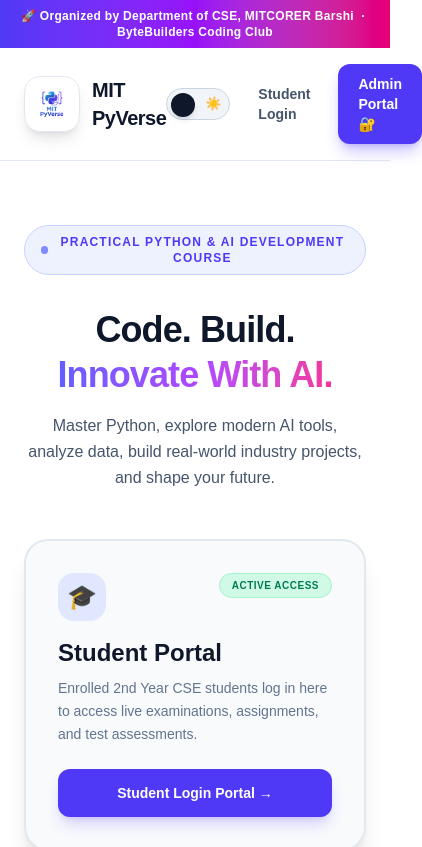
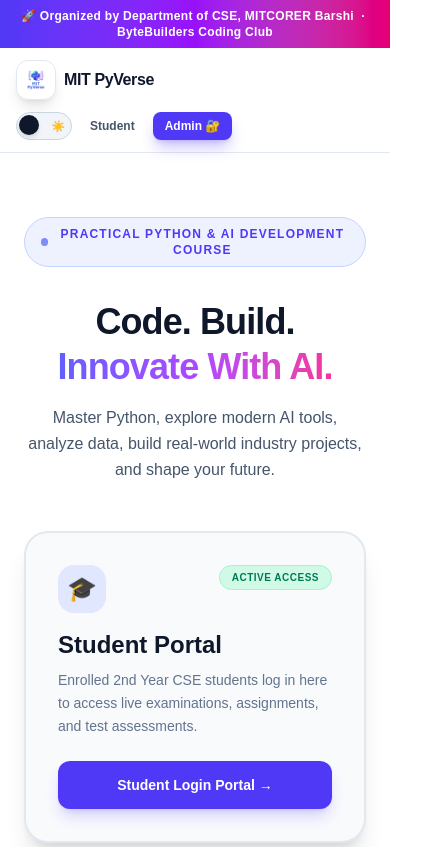
Before and after one commit to tejastikkas5/mitpyverse, a Next.js app: page / in a window 390 px wide. Shown: the top 847 px of the page, 422 px wide, since content can reach past the window. Built offline with nearby package versions, Linux system fonts and the light colour scheme.

Commit message:
Make full application mobile responsive

```diff
--- a/app/(admin)/admin/layout.tsx
+++ b/app/(admin)/admin/layout.tsx
@@ -11,12 +11,13 @@
 }) {
   return (
     <ThemeProvider>
-      <div className="min-h-screen bg-slate-950 text-slate-100 flex transition-colors duration-200">
-        {/* Sidebar */}
-        <aside className="w-64 bg-slate-900 border-r border-slate-800 flex flex-col justify-between transition-colors duration-200">
+      <div className="min-h-screen bg-slate-950 text-slate-100 flex flex-col md:flex-row transition-colors duration-200">
+        {/* Sidebar / Top Nav on Mobile */}
+        <aside className="w-full md:w-64 bg-slate-900 border-b md:border-b-0 md:border-r border-slate-800 flex flex-col justify-between transition-colors duration-200 flex-shrink-0">
           <div>
-            <div className="p-5 border-b border-slate-800 flex items-center gap-3">
-              <div className="w-16 h-16 rounded-2xl bg-white flex items-center justify-center shadow-lg overflow-hidden flex-shrink-0 p-1">
+            <div className="p-4 md:p-5 border-b border-slate-800 flex items-center justify-between md:justify-start gap-3">
+              <div className="flex items-center gap-3">
+                <div className="w-10 h-10 md:w-14 md:h-14 rounded-xl md:rounded-2xl bg-white flex items-center justify-center shadow-lg overflow-hidden flex-shrink-0 p-1">
                   <Image
                     src="/PyVerse_logo.png"
                     alt="PyVerse Logo"
@@ -26,34 +27,44 @@
                   />
                 </div>
                 <div>
-                <h1 className="font-extrabold text-slate-100 leading-none">MITPyVerse</h1>
+                  <h1 className="font-extrabold text-slate-100 leading-none text-base md:text-lg">MITPyVerse</h1>
                   <span className="text-xs text-indigo-400 font-bold">Admin Portal</span>
                 </div>
               </div>
 
-            <nav className="p-4 space-y-1">
+              <form action={adminLogoutAction} className="md:hidden">
+                <button
+                  type="submit"
+                  className="text-xs text-rose-400 hover:text-rose-300 font-bold px-2.5 py-1.5 bg-rose-500/10 hover:bg-rose-500/20 rounded-lg transition-colors border border-rose-500/20"
+                >
+                  Logout
+                </button>
+              </form>
+            </div>
+
+            <nav className="p-2 md:p-4 flex md:flex-col overflow-x-auto space-x-1 md:space-x-0 md:space-y-1">
               <Link
                 href="/admin"
-                className="flex items-center gap-3 px-3 py-2.5 rounded-xl text-sm font-medium text-slate-300 hover:text-white hover:bg-slate-800 transition-colors"
+                className="flex items-center gap-2 md:gap-3 px-3 py-2 md:py-2.5 rounded-xl text-xs md:text-sm font-medium text-slate-300 hover:text-white hover:bg-slate-800 transition-colors whitespace-nowrap"
               >
                 📊 Dashboard
               </Link>
               <Link
                 href="/admin/students"
-                className="flex items-center gap-3 px-3 py-2.5 rounded-xl text-sm font-medium text-slate-300 hover:text-white hover:bg-slate-800 transition-colors"
+                className="flex items-center gap-2 md:gap-3 px-3 py-2 md:py-2.5 rounded-xl text-xs md:text-sm font-medium text-slate-300 hover:text-white hover:bg-slate-800 transition-colors whitespace-nowrap"
               >
-                👥 Students Management
+                👥 Students
               </Link>
               <Link
                 href="/admin/tests"
-                className="flex items-center gap-3 px-3 py-2.5 rounded-xl text-sm font-medium text-slate-300 hover:text-white hover:bg-slate-800 transition-colors"
+                className="flex items-center gap-2 md:gap-3 px-3 py-2 md:py-2.5 rounded-xl text-xs md:text-sm font-medium text-slate-300 hover:text-white hover:bg-slate-800 transition-colors whitespace-nowrap"
               >
-                📝 Tests Management
+                📝 Tests
               </Link>
             </nav>
           </div>
 
-          <div className="p-4 border-t border-slate-800 flex items-center justify-between">
+          <div className="hidden md:flex p-4 border-t border-slate-800 items-center justify-between">
             <div className="text-xs text-slate-400">
               Logged in as <span className="text-slate-200 font-bold">Admin</span>
             </div>
@@ -70,20 +81,20 @@
 
         {/* Main Content */}
         <div className="flex-1 flex flex-col min-w-0">
-          <header className="h-16 border-b border-slate-800 bg-slate-900/50 px-8 flex items-center justify-between transition-colors duration-200">
-            <h2 className="text-sm font-bold text-slate-400">Admin Control Center</h2>
+          <header className="h-14 md:h-16 border-b border-slate-800 bg-slate-900/50 px-4 md:px-8 flex items-center justify-between transition-colors duration-200">
+            <h2 className="text-xs md:text-sm font-bold text-slate-400">Admin Control Center</h2>
 
-            <div className="flex items-center gap-4">
+            <div className="flex items-center gap-3 md:gap-4">
               <ThemeToggleBar />
 
-              <span className="text-xs px-3 py-1 rounded-full bg-emerald-500/10 text-emerald-400 border border-emerald-500/20 font-bold flex items-center gap-1.5">
+              <span className="text-[10px] md:text-xs px-2.5 md:px-3 py-1 rounded-full bg-emerald-500/10 text-emerald-400 border border-emerald-500/20 font-bold flex items-center gap-1.5">
                 <span className="w-2 h-2 rounded-full bg-emerald-400 animate-pulse" />
-                System Online
+                Online
               </span>
             </div>
           </header>
 
-          <main className="p-8 flex-1 overflow-y-auto">{children}</main>
+          <main className="p-4 md:p-8 flex-1 overflow-y-auto">{children}</main>
         </div>
       </div>
     </ThemeProvider>
--- a/app/page.tsx
+++ b/app/page.tsx
@@ -40,12 +40,12 @@
       </div>
 
       {/* Header */}
-      <header className={`px-6 py-4 border-b backdrop-blur-md sticky top-0 z-50 ${headerBg}`}>
-        <div className="max-w-7xl mx-auto w-full flex items-center justify-between">
+      <header className={`px-4 sm:px-6 py-3 sm:py-4 border-b backdrop-blur-md sticky top-0 z-50 ${headerBg}`}>
+        <div className="max-w-7xl mx-auto w-full flex flex-wrap items-center justify-between gap-3">
 
           {/* Logo + Name */}
-          <div className="flex items-center gap-3">
-            <div className="w-14 h-14 rounded-2xl bg-white shadow-lg p-1.5 flex items-center justify-center border border-slate-200 flex-shrink-0">
+          <div className="flex items-center gap-2 sm:gap-3">
+            <div className="w-10 h-10 sm:w-14 sm:h-14 rounded-xl sm:rounded-2xl bg-white shadow-lg p-1 sm:p-1.5 flex items-center justify-center border border-slate-200 flex-shrink-0">
               <Image
                 src="/PyVerse_logo.png"
                 alt="MIT PyVerse"
@@ -55,45 +55,44 @@
                 priority
               />
             </div>
-            <h1 className={`font-extrabold text-xl tracking-tight ${dark ? 'text-white' : 'text-slate-900'}`}>
+            <h1 className={`font-extrabold text-base sm:text-xl tracking-tight ${dark ? 'text-white' : 'text-slate-900'}`}>
               MIT PyVerse
             </h1>
           </div>
 
           {/* Nav + Theme Toggle */}
-          <div className="flex items-center gap-3">
-          {/* Sliding Pill Theme Toggle */}
+          <div className="flex items-center gap-2 sm:gap-3">
+            {/* Sliding Pill Theme Toggle */}
             <button
               onClick={toggleTheme}
               aria-label="Toggle theme"
-              className={`relative flex items-center w-16 h-8 rounded-full transition-colors duration-300 focus:outline-none flex-shrink-0 ${dark ? 'bg-slate-900 border border-slate-700' : 'bg-slate-100 border border-slate-300'}`}
+              className={`relative flex items-center w-14 sm:w-16 h-7 sm:h-8 rounded-full transition-colors duration-300 focus:outline-none flex-shrink-0 ${dark ? 'bg-slate-900 border border-slate-700' : 'bg-slate-100 border border-slate-300'}`}
             >
-              {/* Moon icon (shown when dark) */}
-              <span className={`absolute left-2 text-[13px] transition-opacity duration-200 select-none ${dark ? 'opacity-100' : 'opacity-0'}`}>
+              {/* Moon icon */}
+              <span className={`absolute left-1.5 sm:left-2 text-[11px] sm:text-[13px] transition-opacity duration-200 select-none ${dark ? 'opacity-100' : 'opacity-0'}`}>
                 🌙
               </span>
-              {/* Sun icon (shown when light) */}
-              <span className={`absolute right-2 text-[13px] transition-opacity duration-200 select-none ${dark ? 'opacity-0' : 'opacity-100'}`}>
+              {/* Sun icon */}
+              <span className={`absolute right-1.5 sm:right-2 text-[11px] sm:text-[13px] transition-opacity duration-200 select-none ${dark ? 'opacity-0' : 'opacity-100'}`}>
                 ☀️
               </span>
               {/* Sliding circle */}
               <span
-                className={`absolute top-1 w-6 h-6 rounded-full shadow-md transition-all duration-300 ${dark ? 'left-[calc(100%-1.75rem)] bg-white' : 'left-1 bg-slate-900'}`}
+                className={`absolute top-0.5 sm:top-1 w-5 h-5 sm:w-6 sm:h-6 rounded-full shadow-md transition-all duration-300 ${dark ? 'left-[calc(100%-1.5rem)] sm:left-[calc(100%-1.75rem)] bg-white' : 'left-0.5 sm:left-1 bg-slate-900'}`}
               />
             </button>
 
-
             <Link
               href="/login"
-              className={`px-4 py-2 text-sm font-semibold transition-colors ${dark ? 'text-slate-300 hover:text-white' : 'text-slate-600 hover:text-slate-900'}`}
+              className={`px-2.5 sm:px-4 py-1.5 sm:py-2 text-xs sm:text-sm font-semibold transition-colors ${dark ? 'text-slate-300 hover:text-white' : 'text-slate-600 hover:text-slate-900'}`}
             >
-              Student Login
+              Student
             </Link>
             <Link
               href="/admin/login"
-              className="px-5 py-2.5 bg-indigo-600 hover:bg-indigo-500 text-white text-sm font-bold rounded-xl shadow-lg shadow-indigo-600/30 transition-all hover:scale-105"
+              className="px-3 sm:px-5 py-1.5 sm:py-2.5 bg-indigo-600 hover:bg-indigo-500 text-white text-xs sm:text-sm font-bold rounded-lg sm:rounded-xl shadow-lg shadow-indigo-600/30 transition-all hover:scale-105"
             >
-              Admin Portal 🔐
+              Admin 🔐
             </Link>
           </div>
         </div>
```
Lines whose indentation alone changed are shown as unchanged.
